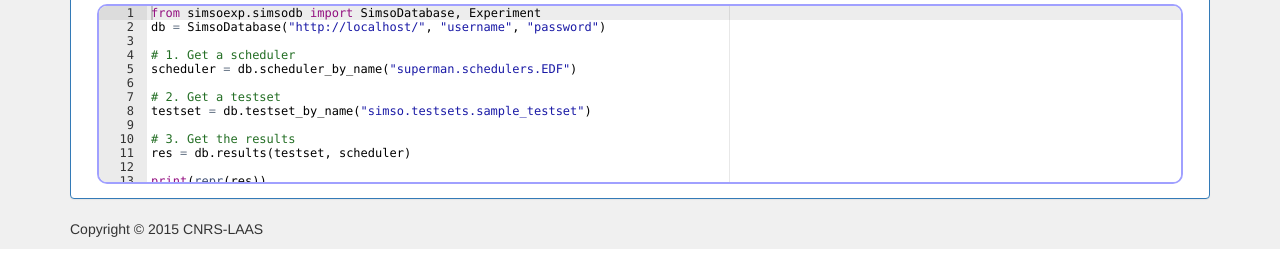
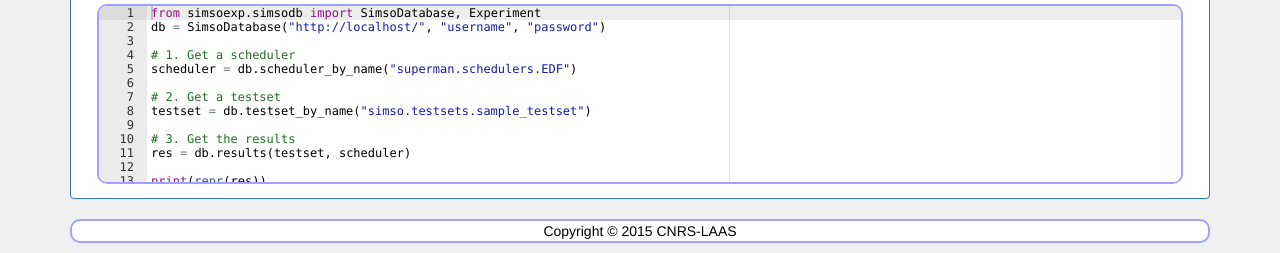
Before and after one commit to Scriptopathe/simso-exp, a Django app: page / in a window 1280 px wide. Shown: the part 2471-2724 px from the top of the page. Run offline with Django 3.2, Linux system fonts and the light colour scheme; the visitor is signed in with stand-in values (Sample User, id 1); parts of the project's set-up code (start-up, migrations or seed data) failed here and were passed over; some libraries are stand-ins or nearby versions.

Commit message:
Added footer style

```diff
--- a/simsoexp/static/style.css
+++ b/simsoexp/static/style.css
@@ -41,3 +41,11 @@ body {
 .blue {
 	color: dodgerblue;
 }
+
+.footer {
+	text-align: center;
+	color: black;
+	background-color: #FFFFFF;
+	border-radius: 10px;
+	border: 2px #A0A0FF solid;
+}
```
